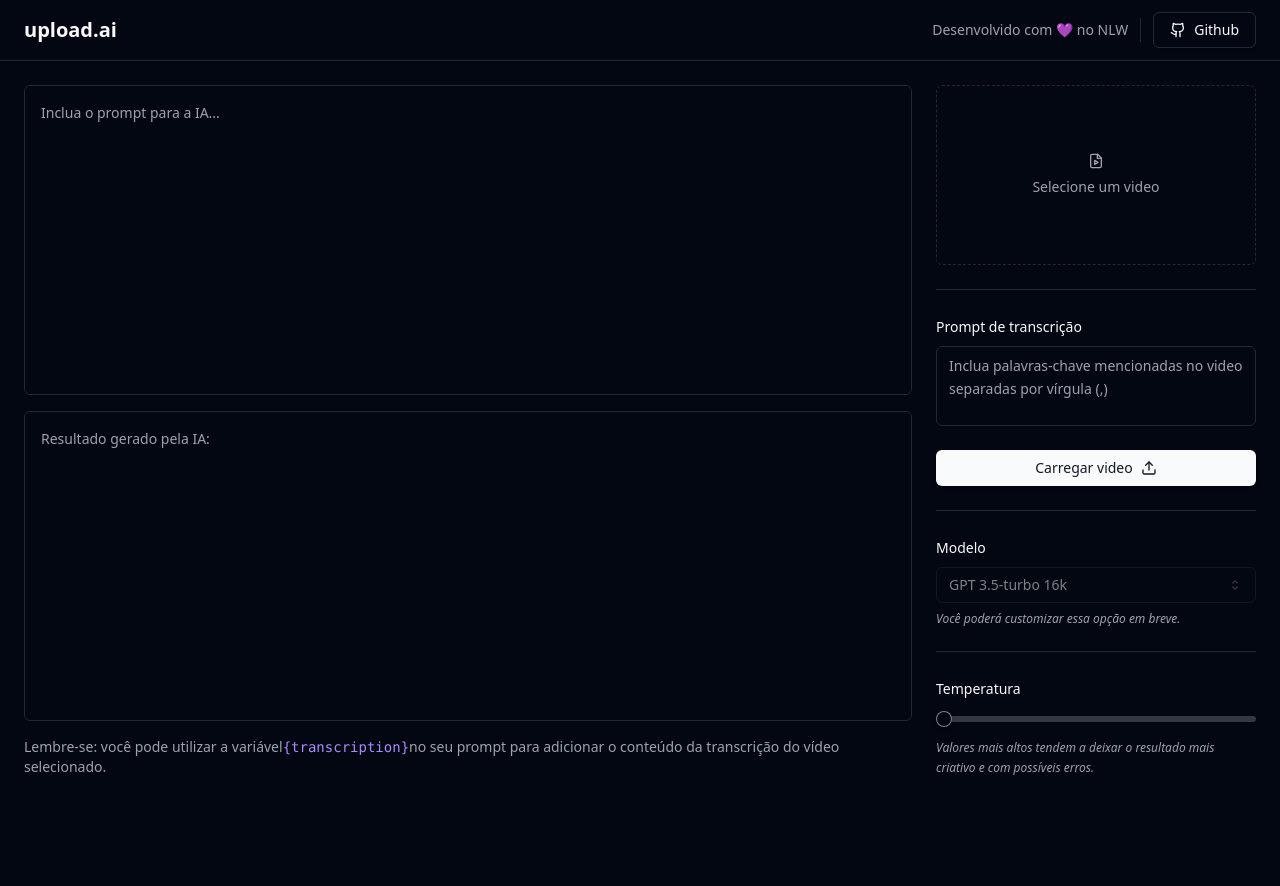
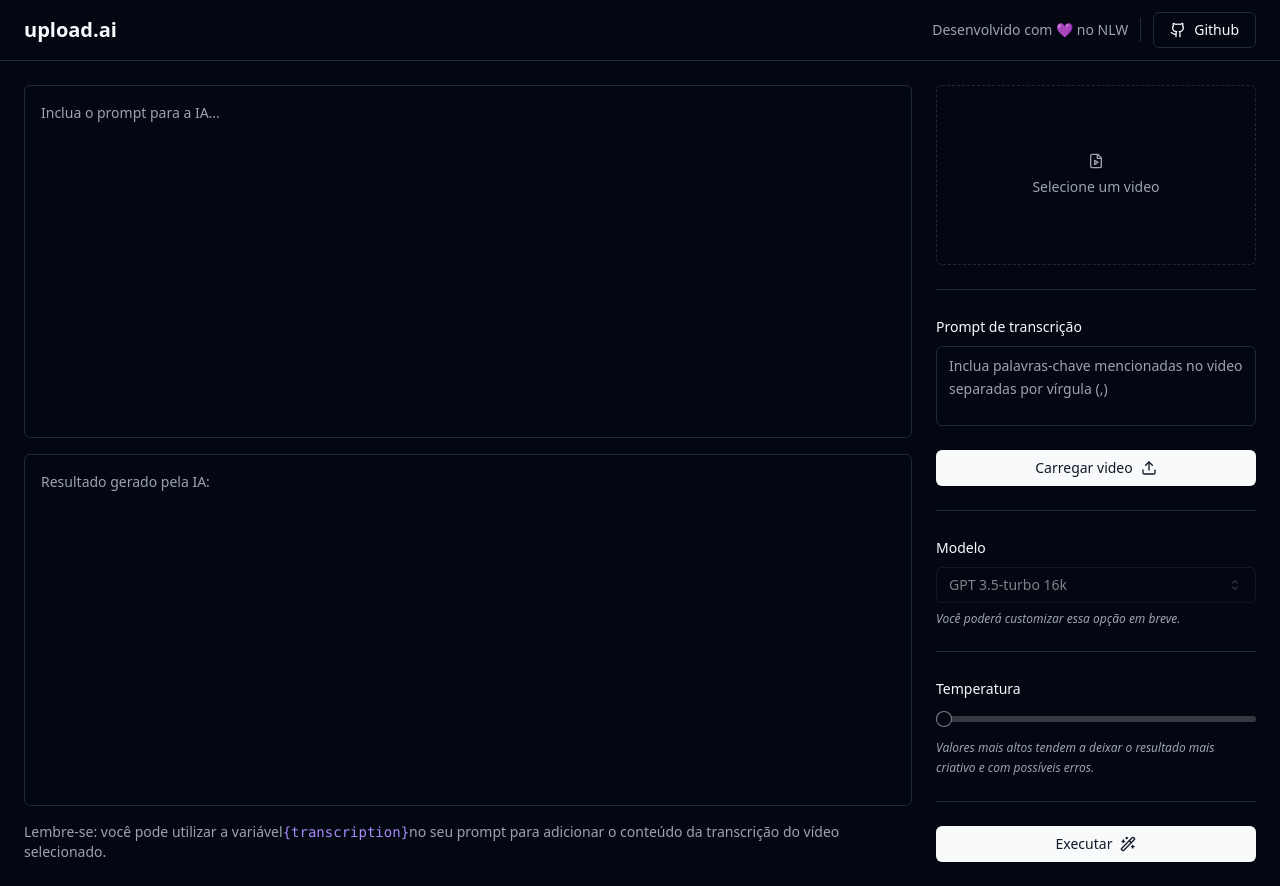
Before and after one commit to andrewgerez/upload-ai, a React (Vite) app: page / in a window 1280 px wide. Before the commit the page ends 801 px from the top, so only its background shows below. Built offline with nearby package versions, Linux system fonts and the light colour scheme.

Commit message:
feat: submit cta

```diff
--- a/src/App.tsx
+++ b/src/App.tsx
@@ -1,4 +1,4 @@
-import { Github, FileVideo, Upload } from 'lucide-react'
+import { Github, FileVideo, Upload, Wand2 } from 'lucide-react'
 import { Button } from "./components/ui/button";
 import { Separator } from './components/ui/separator';
 import { Textarea } from './components/ui/textarea';
@@ -123,6 +123,13 @@
                 Valores mais altos tendem a deixar o resultado mais criativo e com possíveis erros.
               </span>
             </div>
+
+            <Separator />
+
+            <Button type="submit" className="w-full">
+              Executar
+              <Wand2 className="w-4 h-4 ml-2" />
+            </Button>
           </form>
         </aside>
       </main>
```
